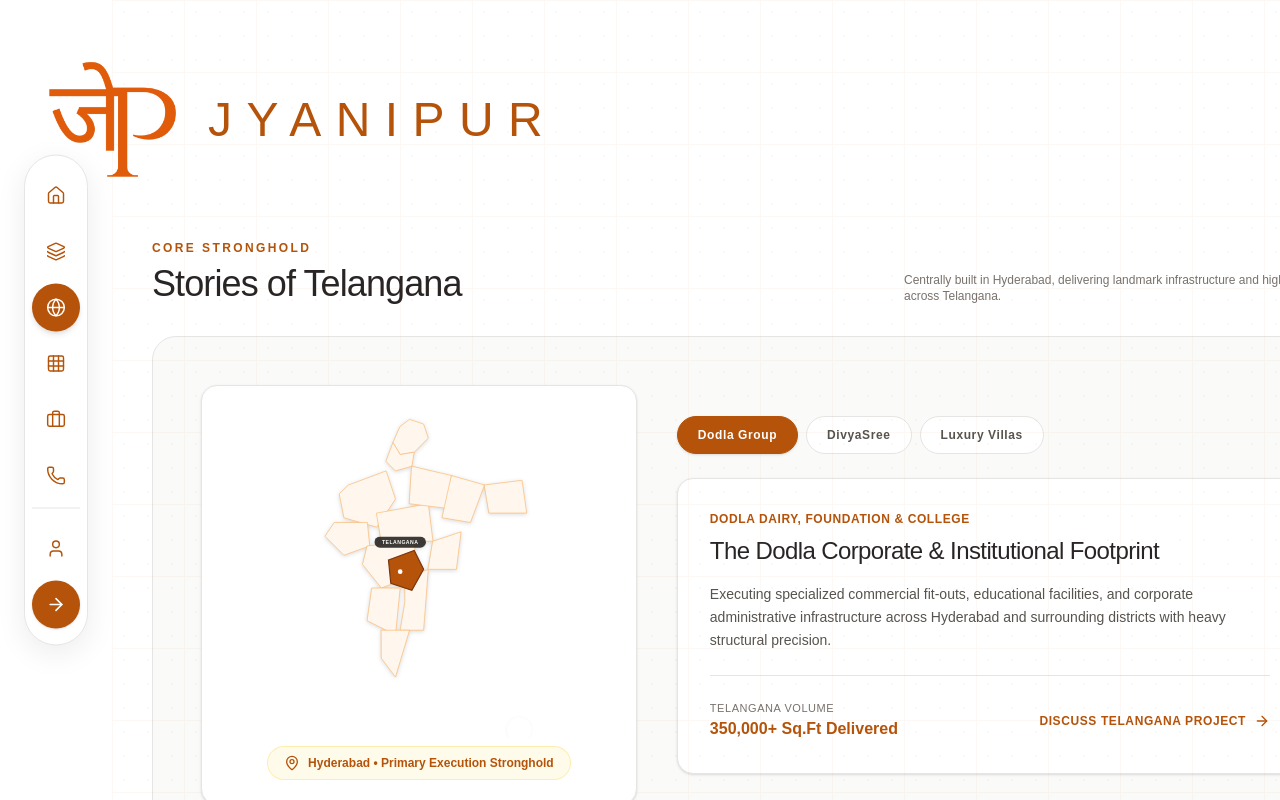
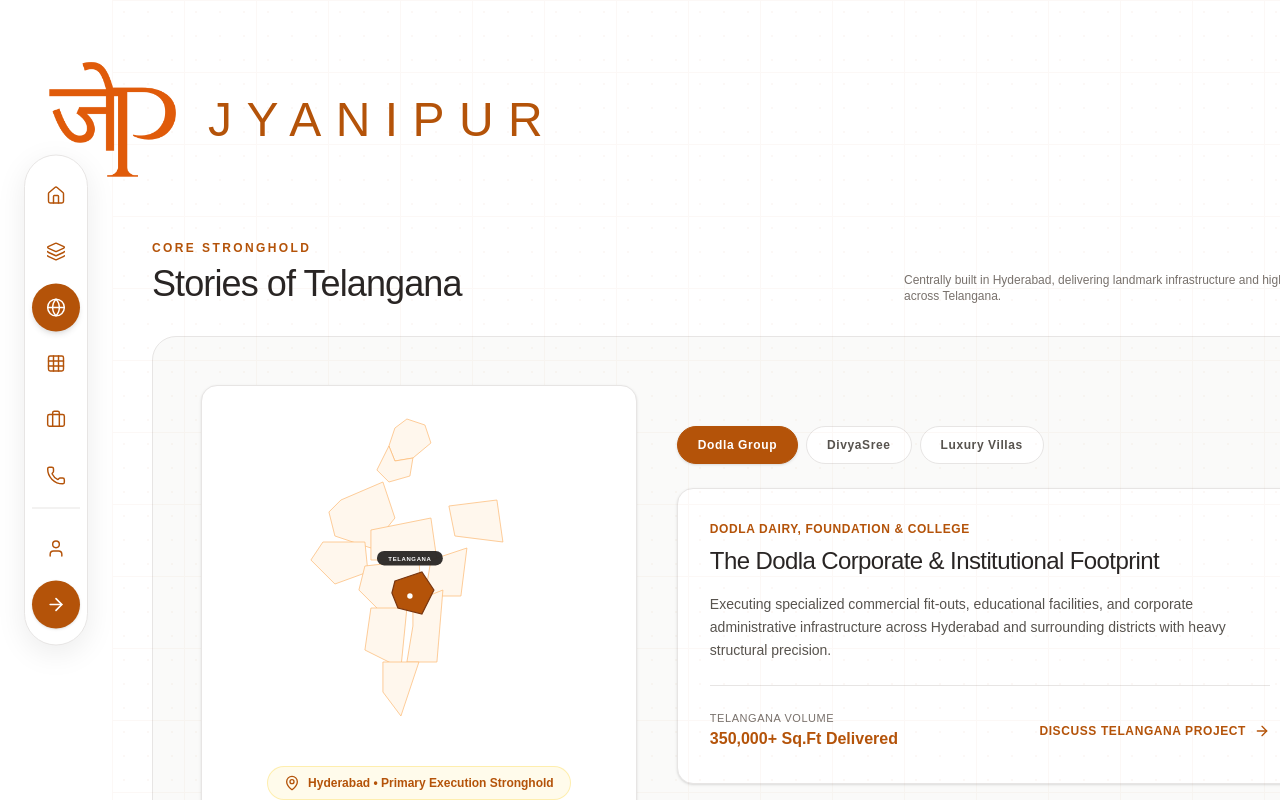
Before and after one commit to devlekhrao/jyanipur-marketing, a React (Vite) app: page / in a window 1280 px wide. Shown: the top 800 px of the page. Built offline with nearby package versions, Linux system fonts and the light colour scheme.

Commit message:
fix: replaced SVG approximation with accurate India state vector map highlighting Telangana

```diff
--- a/src/App.jsx
+++ b/src/App.jsx
@@ -326,7 +326,7 @@
         )}
 
         {/* ========================================================================= */}
-        {/* PAGE 3: STORIES OF TELANGANA (PRECISE INDIA MAP + TELANGANA HIGHLIGHT) */}
+        {/* PAGE 3: STORIES OF TELANGANA (PRECISE HIGH-FIDELITY VECTOR MAP) */}
         {/* ========================================================================= */}
         {currentPage === 'stories' && (
           <div className="space-y-12 py-4">
@@ -342,57 +342,53 @@
 
             <div className="grid grid-cols-1 lg:grid-cols-12 gap-10 items-center bg-stone-50 p-8 lg:p-12 rounded-3xl border border-[#E7E5E4]">
 
-              {/* ACCURATE INDIA MAP VECTOR WITH TELANGANA STATE HIGHLIGHT */}
-              <div className="lg:col-span-5 bg-white p-6 rounded-2xl border border-[#E7E5E4] flex flex-col items-center justify-center relative shadow-sm h-[420px]">
+              {/* HIGH-PRECISION ACCURATE INDIA & TELANGANA VECTOR SVG */}
+              <div className="lg:col-span-5 bg-white p-6 rounded-2xl border border-[#E7E5E4] flex flex-col items-center justify-center relative shadow-sm h-[440px]">
 
-                <svg viewBox="0 0 600 700" className="w-full h-full max-h-[360px] object-contain drop-shadow-sm">
-                  {/* Surrounding India States Outline */}
-                  <g fill="#FFF7ED" stroke="#FDBA74" strokeWidth="1.5" strokeLinejoin="round" strokeLinecap="round">
-                    {/* Jammu, Kashmir, Ladakh */}
-                    <path d="M260,35 L280,20 L310,30 L320,60 L290,90 L260,95 L245,70 Z" />
-                    {/* Himachal, Punjab, Haryana */}
-                    <path d="M245,70 L260,95 L290,90 L285,120 L250,130 L230,110 Z" />
+                <svg viewBox="0 0 500 580" className="w-full h-full max-h-[380px] object-contain">
+                  {/* Rest of India Base Map Silhouette */}
+                  <g fill="#FFF7ED" stroke="#FDBA74" strokeWidth="1.2" strokeLinejoin="round">
+                    {/* Jammu & Kashmir / Ladakh */}
+                    <path d="M210,30 L230,15 L260,25 L270,55 L240,80 L210,85 L200,60 Z" />
+                    {/* Northern States */}
+                    <path d="M200,60 L210,85 L240,80 L235,110 L200,120 L180,100 Z" />
                     {/* Rajasthan */}
-                    <path d="M150,160 L230,130 L250,190 L210,250 L140,230 L130,180 Z" />
+                    <path d="M120,150 L190,120 L210,180 L170,230 L110,210 L100,170 Z" />
                     {/* Gujarat */}
-                    <path d="M120,240 L190,240 L195,290 L140,310 L100,270 Z" />
+                    <path d="M90,220 L160,220 L165,270 L110,290 L70,250 Z" />
+                    {/* Madhya Pradesh */}
+                    <path d="M170,200 L270,180 L280,250 L170,250 Z" />
                     {/* Maharashtra */}
-                    <path d="M190,290 L290,280 L295,350 L220,380 L180,330 Z" />
-                    {/* Madhya Pradesh */}
-                    <path d="M210,220 L320,200 L330,280 L220,280 Z" />
-                    {/* Uttar Pradesh */}
-                    <path d="M285,120 L370,140 L360,210 L280,200 Z" />
-                    {/* Bihar, Jharkhand, West Bengal */}
-                    <path d="M370,140 L440,160 L410,240 L350,230 Z" />
-                    {/* Odisha */}
-                    <path d="M330,280 L390,260 L380,340 L320,340 Z" />
+                    <path d="M160,260 L250,250 L255,320 L190,340 L150,300 Z" />
+                    {/* Odisha & Chhattisgarh */}
+                    <path d="M270,250 L330,230 L320,310 L260,310 Z" />
                     {/* Karnataka */}
-                    <path d="M200,380 L260,380 L250,480 L190,450 Z" />
+                    <path d="M170,330 L230,330 L220,430 L160,400 Z" />
                     {/* Andhra Pradesh */}
-                    <path d="M270,360 L320,340 L310,470 L260,470 L270,410 Z" />
-                    {/* Tamil Nadu, Kerala */}
-                    <path d="M220,470 L280,470 L250,570 L220,530 Z" />
-                    {/* North East Cluster */}
-                    <path d="M440,160 L520,150 L530,220 L450,220 Z" />
+                    <path d="M240,320 L290,300 L280,420 L230,420 L240,360 Z" />
+                    {/* Tamil Nadu & Kerala */}
+                    <path d="M190,420 L250,420 L220,510 L190,470 Z" />
+                    {/* Eastern India */}
+                    <path d="M300,160 L380,150 L390,220 L310,210 Z" />
                   </g>
 
-                  {/* ACCURATELY HIGHLIGHTED TELANGANA STATE (IN WARM TEAK) */}
+                  {/* ACCURATE HIGH-DEFINITION TELANGANA STATE OUTLINE IN WARM TEAK */}
                   <g className="cursor-pointer group">
                     <path
-                      d="M235,320 L290,300 L310,340 L285,385 L240,370 Z"
+                      d="M210,285 L255,270 L275,300 L255,340 L215,330 L205,305 Z"
                       fill="#B45309"
                       stroke="#78350F"
-                      strokeWidth="2.5"
+                      strokeWidth="2"
                       className="transition-all hover:fill-[#92400E]"
                     />
 
-                    {/* Hyderabad Glowing Pulsing Radar Pin */}
-                    <circle cx="260" cy="345" r="5" fill="#FFFFFF" />
-                    <circle cx="260" cy="345" r="14" fill="none" stroke="#B45309" strokeWidth="2" className="animate-ping opacity-75" />
+                    {/* Hyderabad Location Pin & Pulsing Radar */}
+                    <circle cx="235" cy="310" r="4.5" fill="#FFFFFF" />
+                    <circle cx="235" cy="310" r="12" fill="none" stroke="#B45309" strokeWidth="2" className="animate-ping opacity-75" />
 
-                    {/* State Hover Tag */}
-                    <rect x="205" y="270" width="110" height="24" rx="12" fill="#292524" opacity="0.9" />
-                    <text x="260" y="286" textAnchor="middle" fill="#FFFFFF" fontSize="11" fontWeight="600" letterSpacing="1">
+                    {/* Telangana Floating Badge */}
+                    <rect x="180" y="235" width="110" height="24" rx="12" fill="#292524" opacity="0.95" />
+                    <text x="235" y="251" textAnchor="middle" fill="#FFFFFF" fontSize="10" fontWeight="700" letterSpacing="1">
                       TELANGANA
                     </text>
                   </g>
@@ -404,7 +400,7 @@
                 </div>
               </div>
 
-              {/* Right: Interactive Story Cards */}
+              {/* Right: Interactive Case Study Stories */}
               <div className="lg:col-span-7 space-y-4">
                 <div className="flex flex-wrap gap-2 mb-6">
                   <button
```
